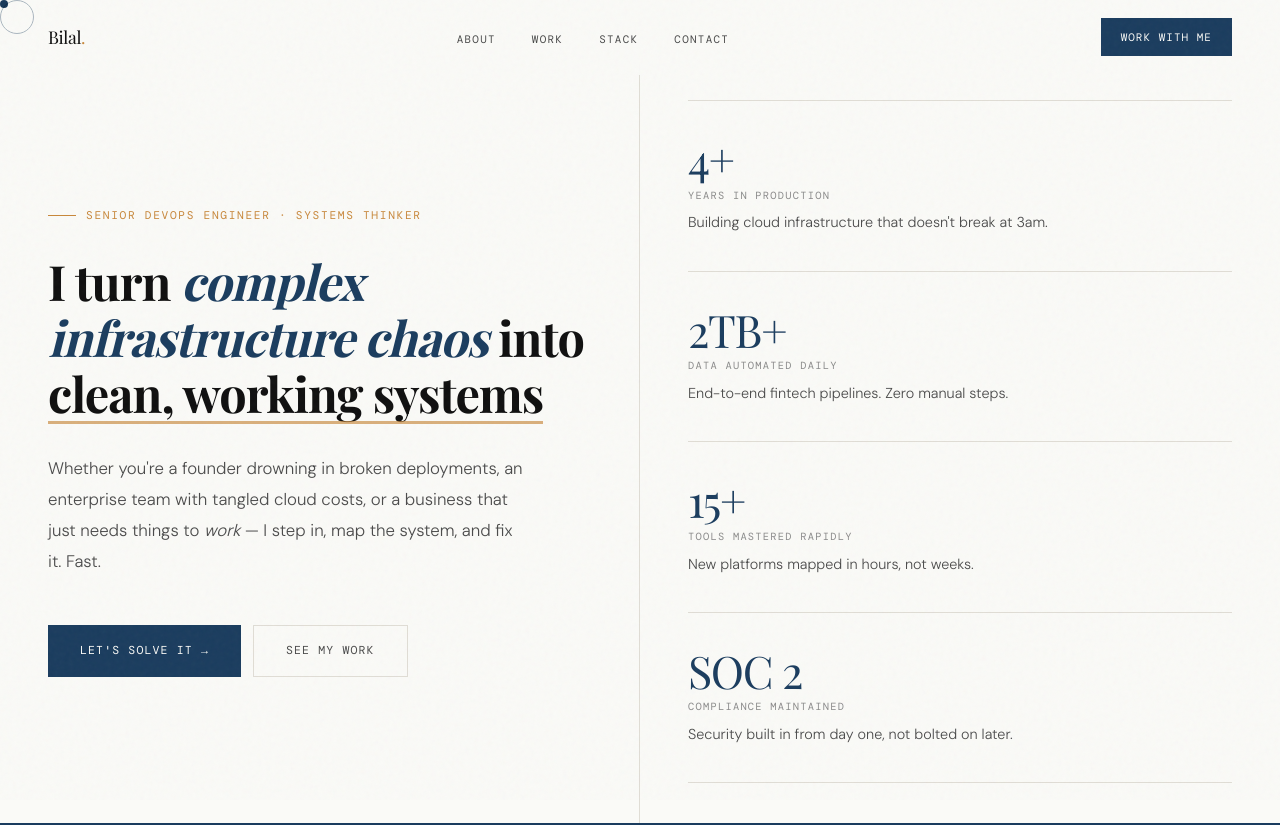
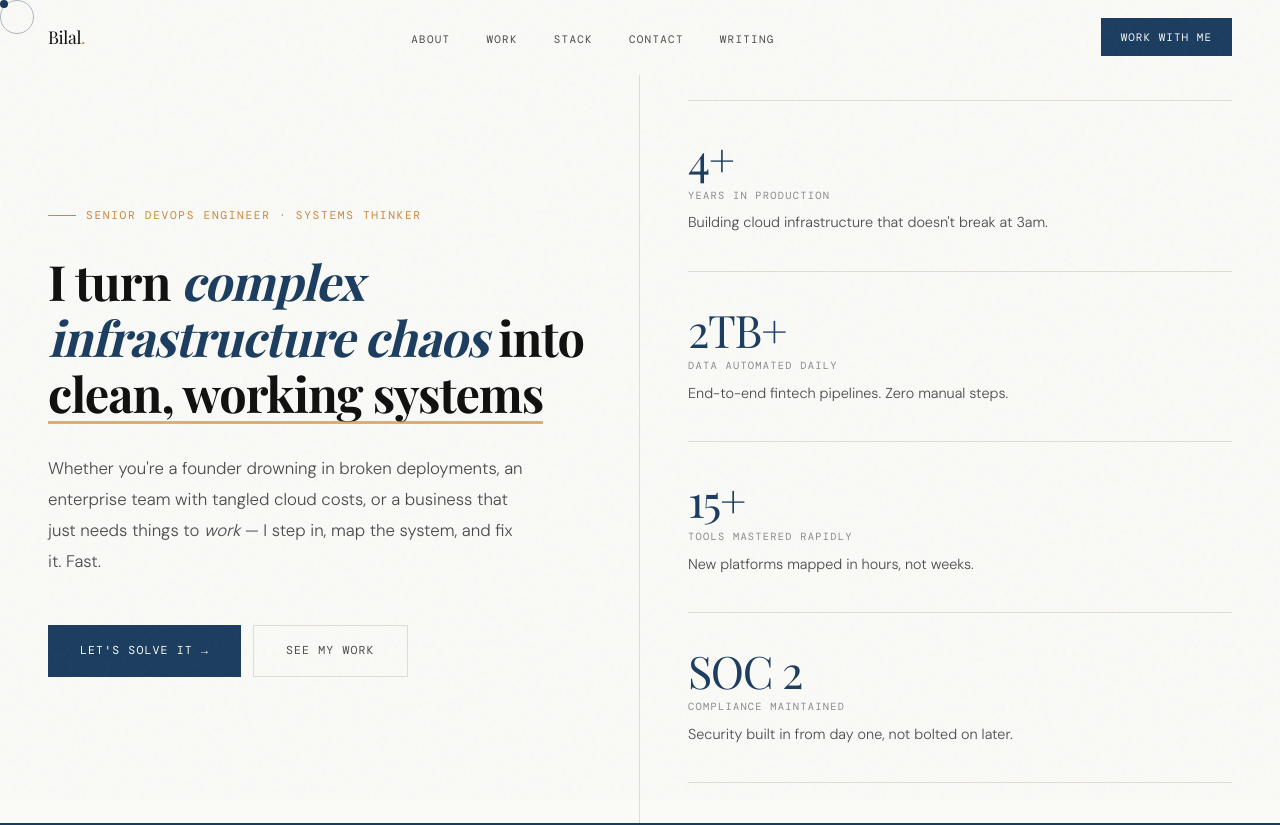
Before and after one commit to bilalmeccai/bilalmeccai.com, an Eleventy site: page src/index.html in a window 1280 px wide. Shown: the top 825 px of the page. Built offline with nearby package versions, Linux system fonts and the light colour scheme; Eleventy itself is replaced by a stand-in of ours; files that its build step writes are made by us from their sources; a web font is replaced by a local one.

Commit message:
bugfix: add Writing/blog link to homepage desktop nav and mobile menu

```diff
--- a/src/index.html
+++ b/src/index.html
@@ -1076,6 +1076,7 @@ footer {
   <a href="#about" onclick="closeMenu()">About</a>
   <a href="#work" onclick="closeMenu()">Work</a>
   <a href="#stack" onclick="closeMenu()">Stack</a>
+  <a href="/blog/" onclick="closeMenu()">Writing</a>
   <a href="#contact" onclick="closeMenu()" class="m-cta">Work With Me</a>
 </div>
 
@@ -1087,6 +1088,7 @@ footer {
     <li><a href="#work">Work</a></li>
     <li><a href="#stack">Stack</a></li>
     <li><a href="#contact">Contact</a></li>
+    <li><a href="/blog/">Writing</a></li>
   </ul>
   <a href="#contact" class="nav-cta">Work With Me</a>
   <button class="hamburger" id="hamburger" aria-label="Menu" aria-expanded="false">
```
